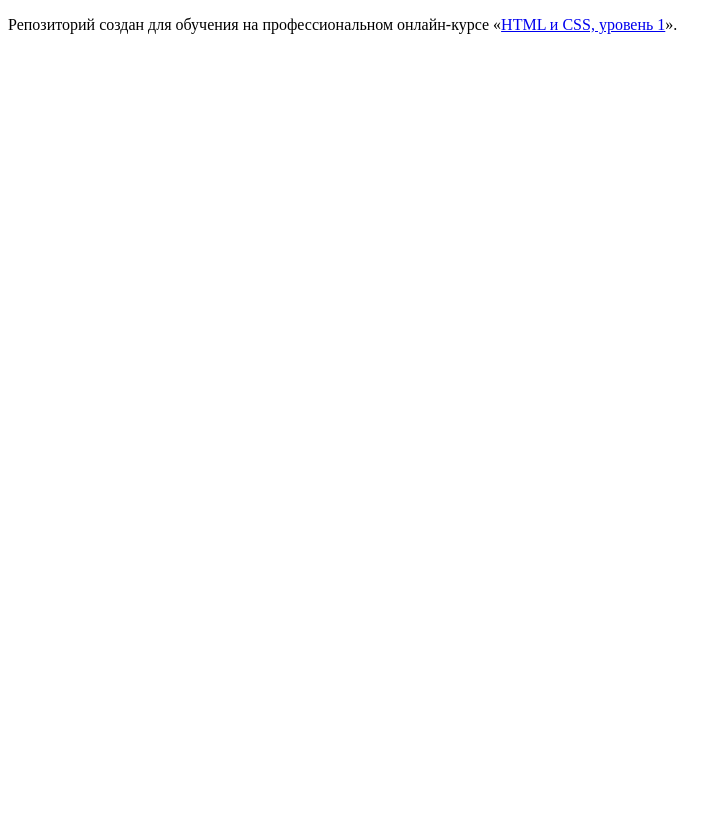
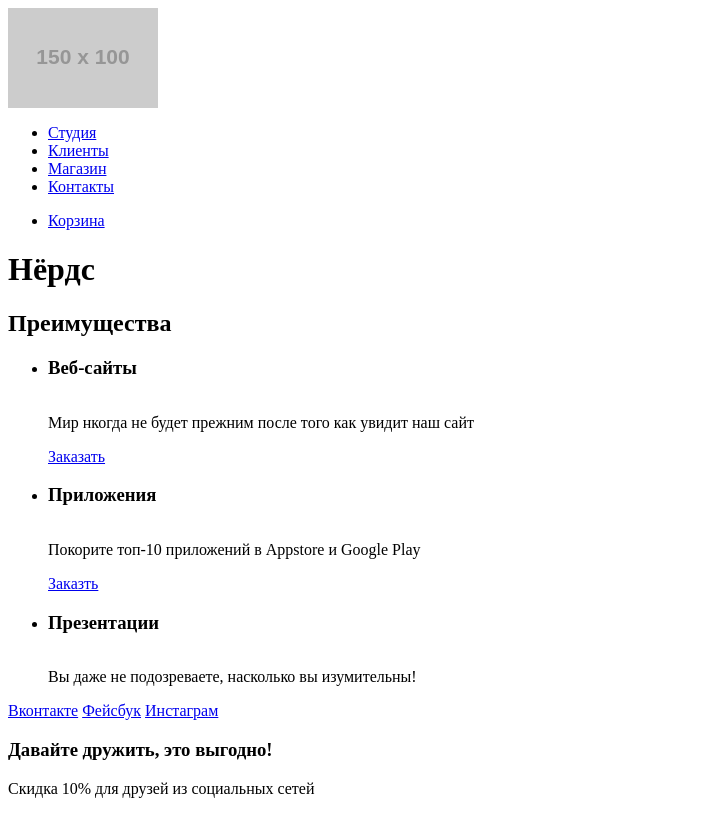
Before and after one commit to inezav/291921-nerds, a plain HTML site: page index.html in a window 1280 px wide. Shown: the whole page, without its empty margins (0-727 px from the left). Drawn offline with Linux system fonts and the light colour scheme; placeholder pictures from the web are drawn by us.

Commit message:
Разметка Нердс

```diff
--- a/index.html
+++ b/index.html
@@ -1,12 +1,61 @@
-<!DOCTYPE html>
+<! DOCTYPE html>
 <html lang="ru">
-  <head>
-    <meta charset="utf-8">
-    <title>HTML Academy: Нёрдс</title>
+ <head>
+  <meta charseft <meta charset="utf-8">
+  <title>Нёрдс</title>
   </head>
   <body>
+    <header class="main-header">
+      <nav class="main-navigation">
+        <a class="main-header-logo">
+        <img src="http://placehold.it/150x100" width="150" height="100" alt="Логотип Нёрдс">
+      </a>
+      <ul class="site-navigation">
+        <li><a href="studio.html">Студия</a></li>
+        <li><a href="clients.html">Клиенты</a></li>
+          <li><a href="catalog.html">Магазин</a></li>
+            <li><a href="contacts.html">Контакты</a></li>
+        </ul>
+        <ul class="basket-navigation">
+          <li><a href="basket">Корзина</a></li>
+          </ul>
+      </nav>
+    </header>
+     <main class="container">
+       <h1 class="visually-hidden">Нёрдс</h1>
 
-    <p>Репозиторий создан для обучения на профессиональном онлайн‑курсе «<a href="https://htmlacademy.ru/intensive/htmlcss">HTML и CSS, уровень 1</a>».</p>
-
-  </body>
-</html>
+       <section class="features">
+         <h2 class="visually-hidden">Преимущества</h2>
+         <ul class="features-list">
+          <li class="features-item">
+            <h3>Веб-сайты</h3>
+            <img src="">
+            <p>Мир нкогда не будет прежним после того как увидит наш сайт</p>
+            <a class="buy-button" href="buy-button.html">Заказать</a>
+          </li>
+          <li class="features-item">
+            <h3>Приложения</h3>
+            <img src="">
+            <p>Покорите топ-10 приложений в Appstore и Google Play</p>
+            <a class="buy-button" href="buy-button.html">Заказть</a>
+          </li>
+          <li class="features-item">
+            <h3>Презентации</h3>
+            <img src="">
+            <p>Вы даже не подозреваете, насколько вы изумительны!</p>
+            <a class="buy-button" href="buy-button.html"Заказать</a>
+            </li>
+          </ul>
+        </section>
+      </main>
+      <footer clas="main-footer">
+<div class="footer-social">
+  <a class="social-button" href="a">Вконтакте</a>
+  <a class="social-button" href="a">Фейсбук</a>
+  <a class="social-bitton" href="a">Инстаграм</a>
+</div>
+<h3>Давайте дружить, это выгодно!</h3>
+<p>Скидка 10% для друзей из социальных сетей</p>
+      </footer>
+    </body>
+  </html>
```
Also changed, not shown: inner.html (added, +48 -0 lines).
